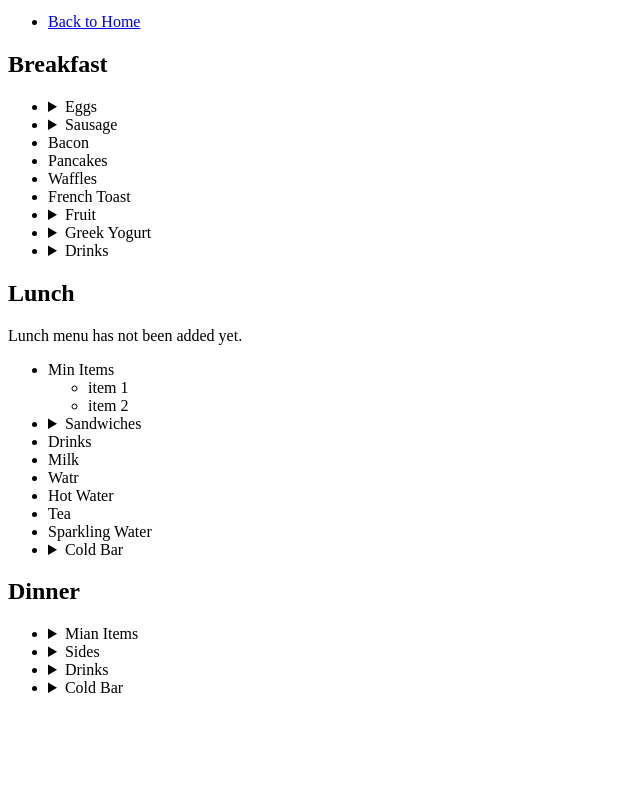
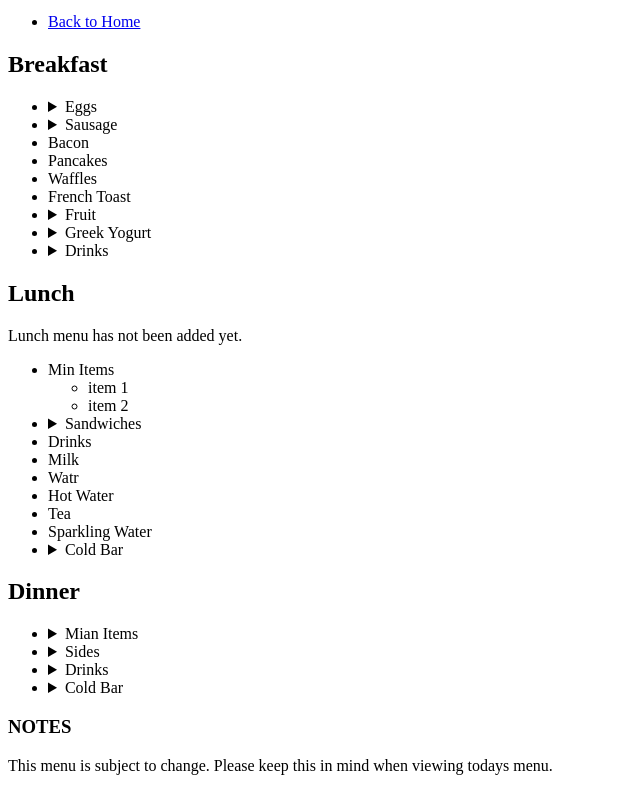
Before and after one commit to Clemzon/HKNC_Today, a plain HTML site: page pages/todays_menu.html in a window 1280 px wide. Shown: the part 101-892 px from the top of the page, without its empty margins (0-640 px from the left). Before the commit the page ends 814 px from the top, so only its background shows below. Drawn offline with Linux system fonts and the light colour scheme.

Commit message:
added notes to the todays_menu page

```diff
--- a/pages/todays_menu.html
+++ b/pages/todays_menu.html
@@ -192,6 +192,11 @@
 
         </ul>
       </section>
+
+      <section>
+        <h3>NOTES</h3>
+        <p>This menu is subject to change. Please keep this in mind when viewing todays menu. </p>
+      </section>
     </main>
   </body>
 </html>
```
